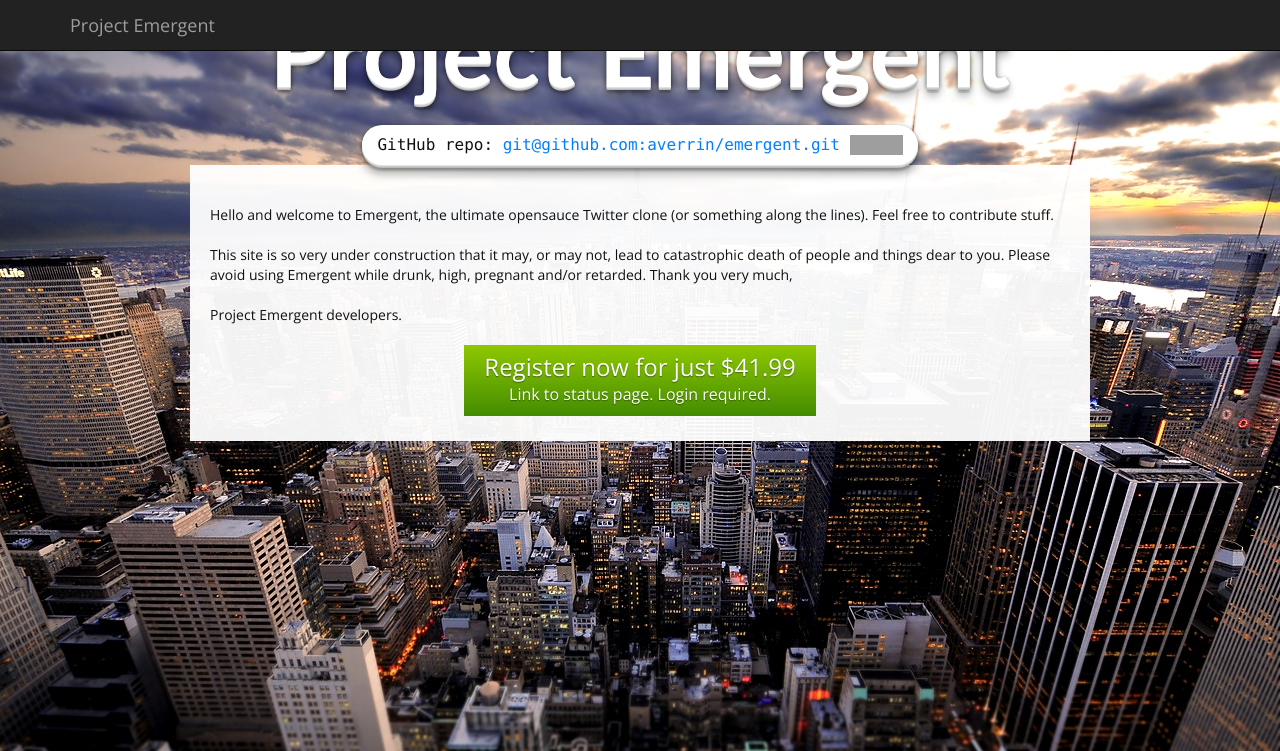
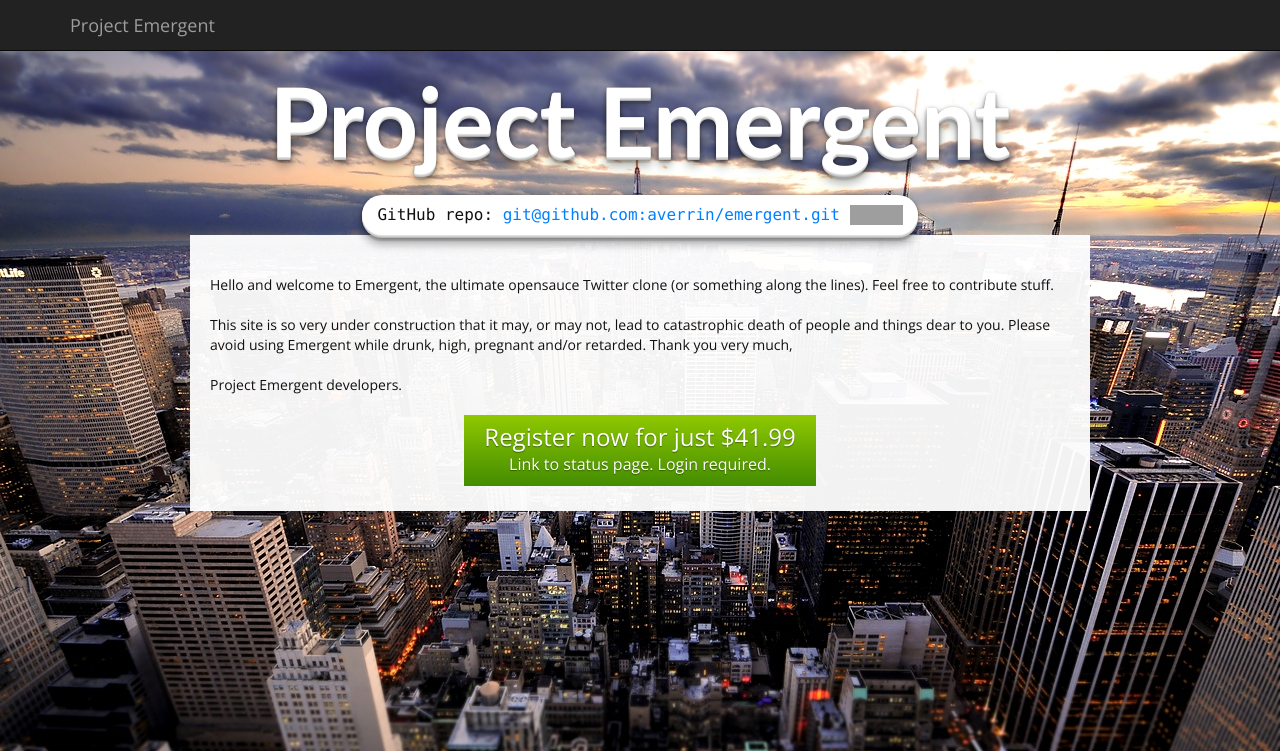
Before and after one commit to averrin/emergent, a Django app: page / in a window 1280 px wide. Shown: the top 751 px of the page. Run offline with Django 3.2, Linux system fonts and the light colour scheme; parts of the project's set-up code (start-up, migrations or seed data) failed here and were passed over; some libraries are stand-ins or nearby versions; grey boxes are pictures that could not be loaded.

Commit message:
fix css #39

```diff
--- a/static/start.css
+++ b/static/start.css
@@ -11,6 +11,7 @@ body {
     color: #fbfbfb;
     font-family: 'Open Sans', 'Segoe UI', 'Droid Sans', sans-serif;
     margin: 0;
+    padding-top: 70px;
     text-rendering: optimizeLegibility;
     -ms-overflow-style: scrollbar;
 }
```
